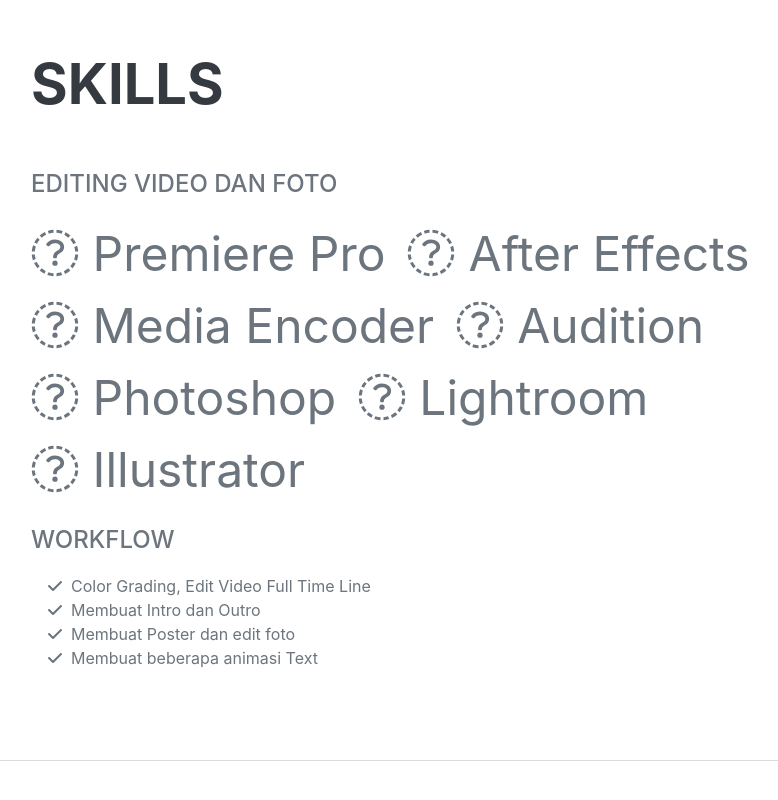
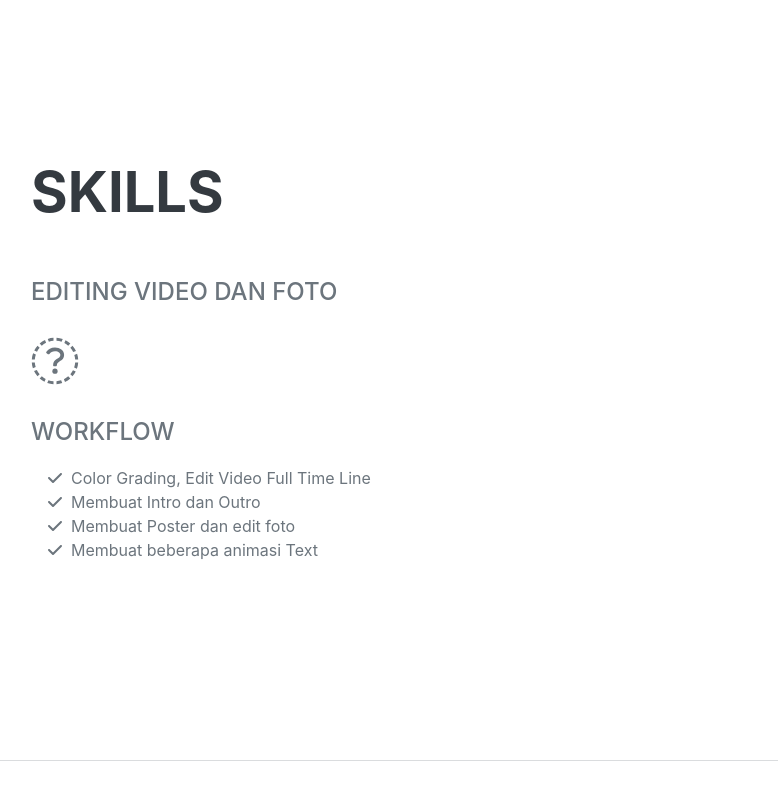
Before and after one commit to AnggaG4nanedra/tugas2-fswd-arkatama, a plain HTML site: page index.html in a window 1280 px wide. Shown: the part 2881-3681 px from the top of the page, without its empty margins (289-1067 px from the left). Drawn offline with nearby package versions, Linux system fonts and the light colour scheme; a web font is replaced by a local one.

Commit message:
[FIX] Fix bug icon program skills

```diff
--- a/index.html
+++ b/index.html
@@ -128,13 +128,7 @@
                     <h2 class="mb-5">Skills</h2>
                     <div class="subheading mb-3">Editing Video dan Foto</div>
                     <ul class="list-inline dev-icons">
-                        <li class="list-inline-item"><i class="fab fa-adobe"></i> Premiere Pro</li>
-                        <li class="list-inline-item"><i class="fab fa-adobe"></i> After Effects</li>
-                        <li class="list-inline-item"><i class="fab fa-adobe"></i> Media Encoder</li>
-                        <li class="list-inline-item"><i class="fab fa-adobe"></i> Audition</li>
-                        <li class="list-inline-item"><i class="fab fa-adobe"></i> Photoshop</li>
-                        <li class="list-inline-item"><i class="fab fa-adobe"></i> Lightroom</li>
-                        <li class="list-inline-item"><i class="fab fa-adobe"></i> Illustrator</li>
+                        <li class="list-inline-item"><i class="fab fa-adobe"></i></li>
                     </ul>
                     <div class="subheading mb-3">Workflow</div>
                     <ul class="fa-ul mb-0">
```
